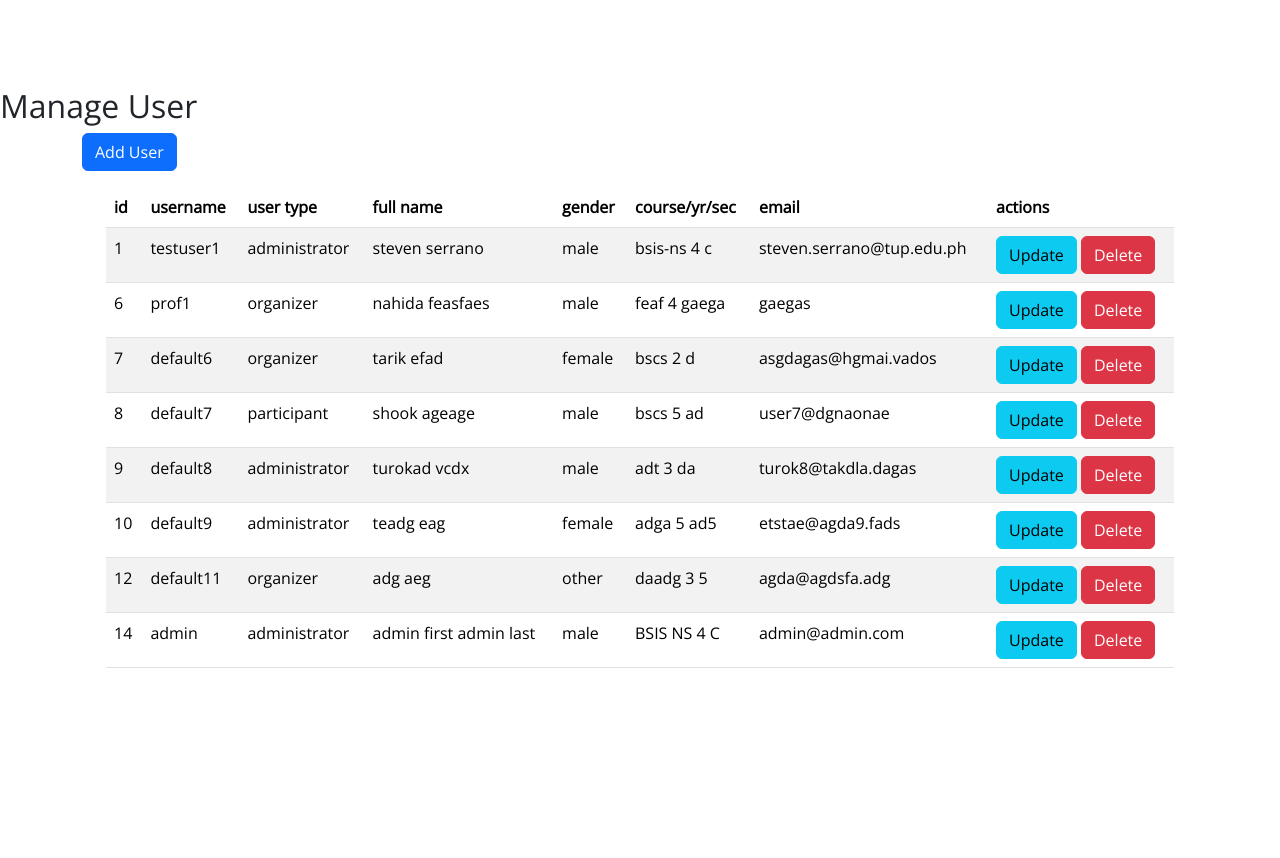
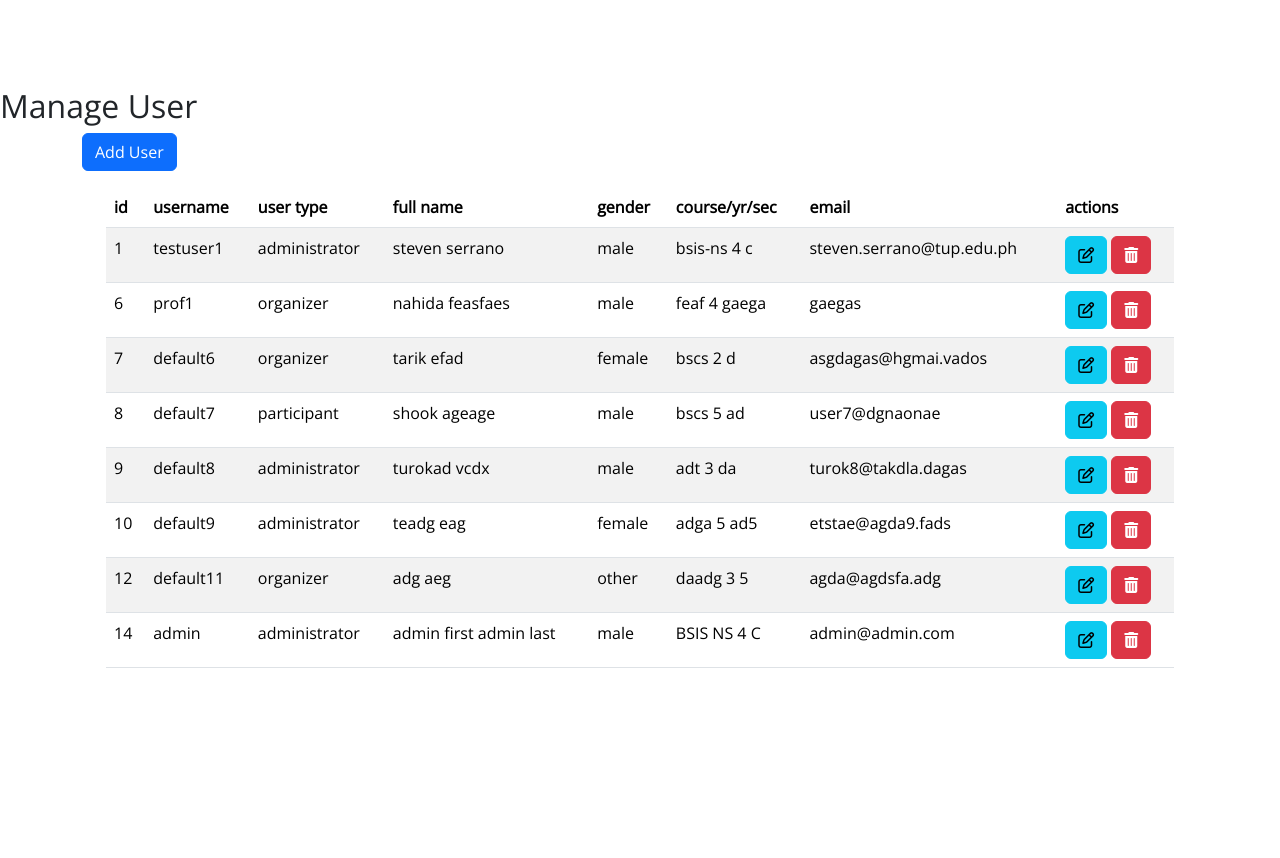
Before and after one commit to serrano1314/school-events, a PHP site: page /school-events/admin/index.php in a window 1280 px wide. Shown: the part 197-1055 px from the top of the page. Run offline with PHP 8.4, Linux system fonts and the light colour scheme; a user stored in the database is signed in; data comes from the database, SQL or seed files in the repository; some libraries are stand-ins or nearby versions.

Commit message:
add get user data for modal

```diff
--- a/admin/display_user_table.php
+++ b/admin/display_user_table.php
@@ -38,8 +38,8 @@
                 <td>'.$user_course_yr_sec.'</td>
                 <td>'.$user_email.'</td>
                 <td>
-                    <button class="btn btn-info" onclick="updateUser('.$user_id.')">Update</button>
-                    <button class="btn btn-danger" onclick="deleteUser('.$user_id.')">Delete</button>
+                    <button class="btn btn-info" id="getUserDataButton" data-id='.$user_id.'><span class="fa fa-edit"></span></button>
+                    <button class="btn btn-danger" onclick="deleteUser('.$user_id.')"><span class="fa fa-trash"></span></button>
                 </td>
             </tr>
             ';
--- a/admin/index.php
+++ b/admin/index.php
@@ -50,6 +50,7 @@
                     </div>
                     <div class="modal-body">
                         <!-- add user form -->
+                        <form id="addUserForm">
                             <div class="form-group">
                                 <label for="uname">Username:</label>
                                 <input class="form-control" type="text" id="uname" name="username" value="default<?php echo $rowcount+1; ?>">
@@ -100,10 +101,10 @@
                                     <option value="participant">Participant</option>
                                 </select>
                             </div>
-
+                        </form>
                     <div class="modal-footer">
                         <button type="button" class="btn btn-secondary" data-bs-dismiss="modal">Cancel</button>
-                        <button type="submit" onclick="addUser()" class="btn btn-primary">Add User</button>
+                        <button type="submit" id="addUserButton" class="btn btn-primary">Add User</button>
                     </div>
                     </div>
                 </div>
@@ -123,31 +124,32 @@
                         <div class="modal-body">
                             <!-- update user form -->
                             <div class="form-group">
-                                <label for="uname">Username:</label>
-                                <input class="form-control" type="text" id="update_uname" name="username">
+                                <input type="hidden" id="update_user_id">
+                                <label for="update_uname">Username:</label>
+                                <input class="form-control" type="text" id="update_uname" name="update_uname">
                             </div>
 
                             <div class="form-group">
-                                <label for="password">Password:</label>
-                                <input class="form-control" type="password" id="update_password" name="password">
+                                <label for="update_password">Password:</label>
+                                <input class="form-control" type="password" id="update_password" name="update_password">
                             </div>
 
                             <div class="form-group">
-                                <label for="email">Email:</label>
-                                <input class="form-control" type="email" id="update_email" name="email">
+                                <label for="update_email">Email:</label>
+                                <input class="form-control" type="email" id="update_email" name="update_email">
                             </div>
                             <div class="form-group">
-                                <label for="fname">First name:</label>
-                                <input class="form-control" type="text" id="update_fname" name="first_name">
-                                <label for="mname">Middle name:</label>
-                                <input class="form-control" type="text" id="update_mname" name="middle_name">
-                                <label for="lname">Last name:</label>
-                                <input class="form-control" type="text" id="update_lname" name="last_name">
+                                <label for="update_fname">First name:</label>
+                                <input class="form-control" type="text" id="update_fname" name="update_fname">
+                                <label for="update_mname">Middle name:</label>
+                                <input class="form-control" type="text" id="update_mname" name="update_mname">
+                                <label for="update_lname">Last name:</label>
+                                <input class="form-control" type="text" id="update_lname" name="update_lname">
                             </div>
 
                             <div class="form-group">
-                                <label for="gender">Gender:</label>
-                                <select class="form-control" name="gender" id="update_gender">
+                                <label for="update_gender">Gender:</label>
+                                <select class="form-control" name="update_gender" id="update_gender">
                                     <option value="male">Male</option>
                                     <option value="female">Female</option>
                                     <option value="other">Other</option>
@@ -155,19 +157,19 @@
                             </div>
 
                             <div class="form-group">
-                                <label for="course">Course:</label>
-                                <input class="form-control" type="text" id="update_course" name="course">
+                                <label for="update_course">Course:</label>
+                                <input class="form-control" type="text" id="update_course" name="update_course">
 
-                                <label for="year">Year:</label>
-                                <input class="form-control" type="number" id="update_year" name="year">
+                                <label for="update_year">Year:</label>
+                                <input class="form-control" type="number" id="update_year" name="update_year">
 
-                                <label for="section">Section:</label>
-                                <input class="form-control" type="text" id="update_section" name="section">
+                                <label for="update_section">Section:</label>
+                                <input class="form-control" type="text" id="update_section" name="update_section">
                             </div>
 
                             <div class="form-group">
-                                <label for="user-type">User Type:</label>
-                                <select class="form-control" name="user_type" id="update_user-type">
+                                <label for="update_user-type">User Type:</label>
+                                <select class="form-control" name="update_user-type" id="update_user-type">
                                     <option value="administrator">Admin</option>
                                     <option value="organizer">Organizer</option>
                                     <option value="participant">Participant</option>
@@ -176,7 +178,7 @@
 
                         <div class="modal-footer">
                             <button type="button" class="btn btn-secondary" data-bs-dismiss="modal">Cancel</button>
-                            <button type="submit" class="btn btn-primary">Update</button>
+                            <button type="submit" id="updateUserButton" class="btn btn-primary">Update</button>
                         </div>
                         </div>
                     </div>
```
Also changed, not shown: admin/add_user.php (+7 -0 lines), admin/admin.js (+53 -6 lines), admin/get_user_record.php (added, +27 -0 lines). Lines whose indentation alone changed are shown as unchanged.
